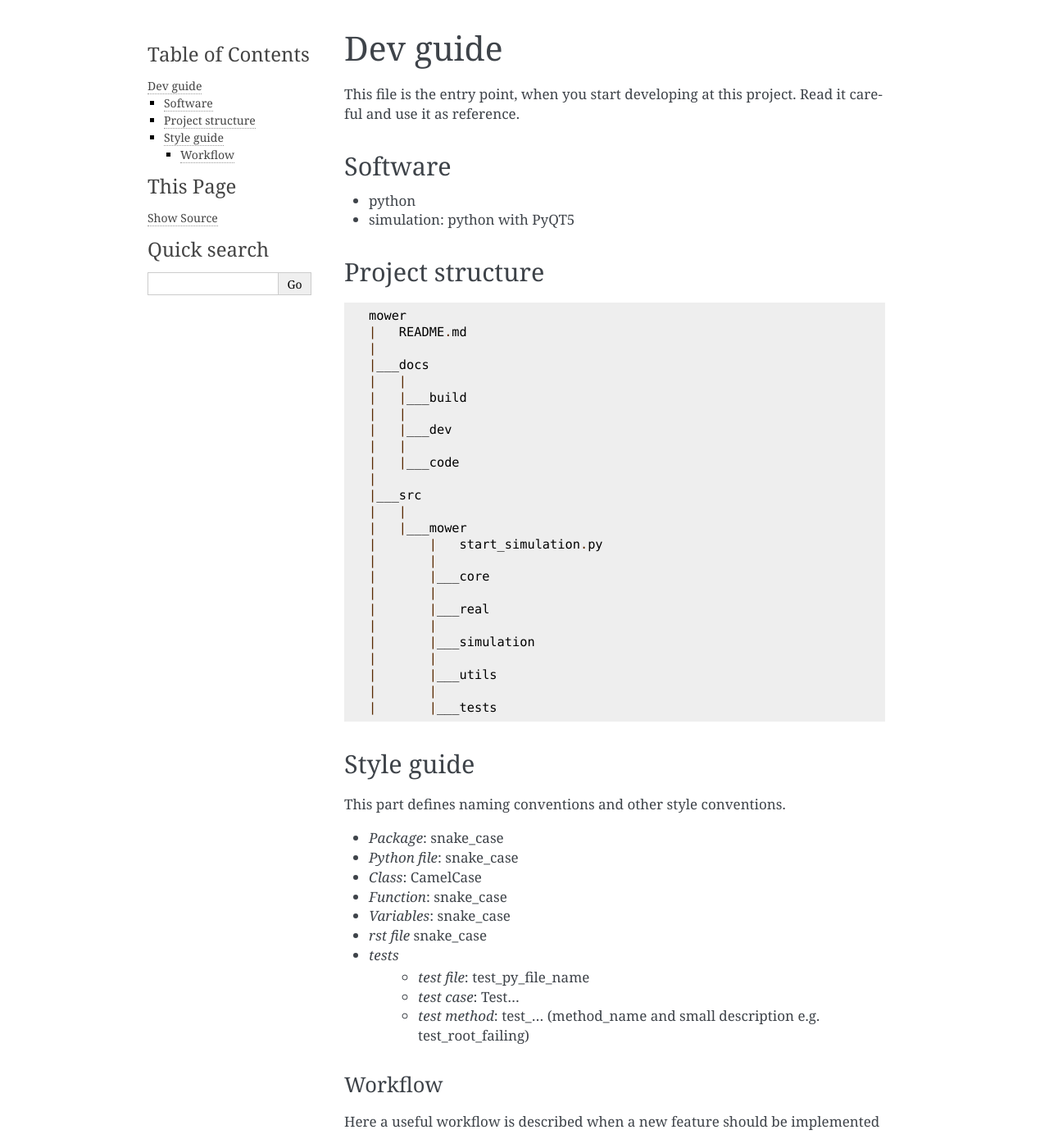
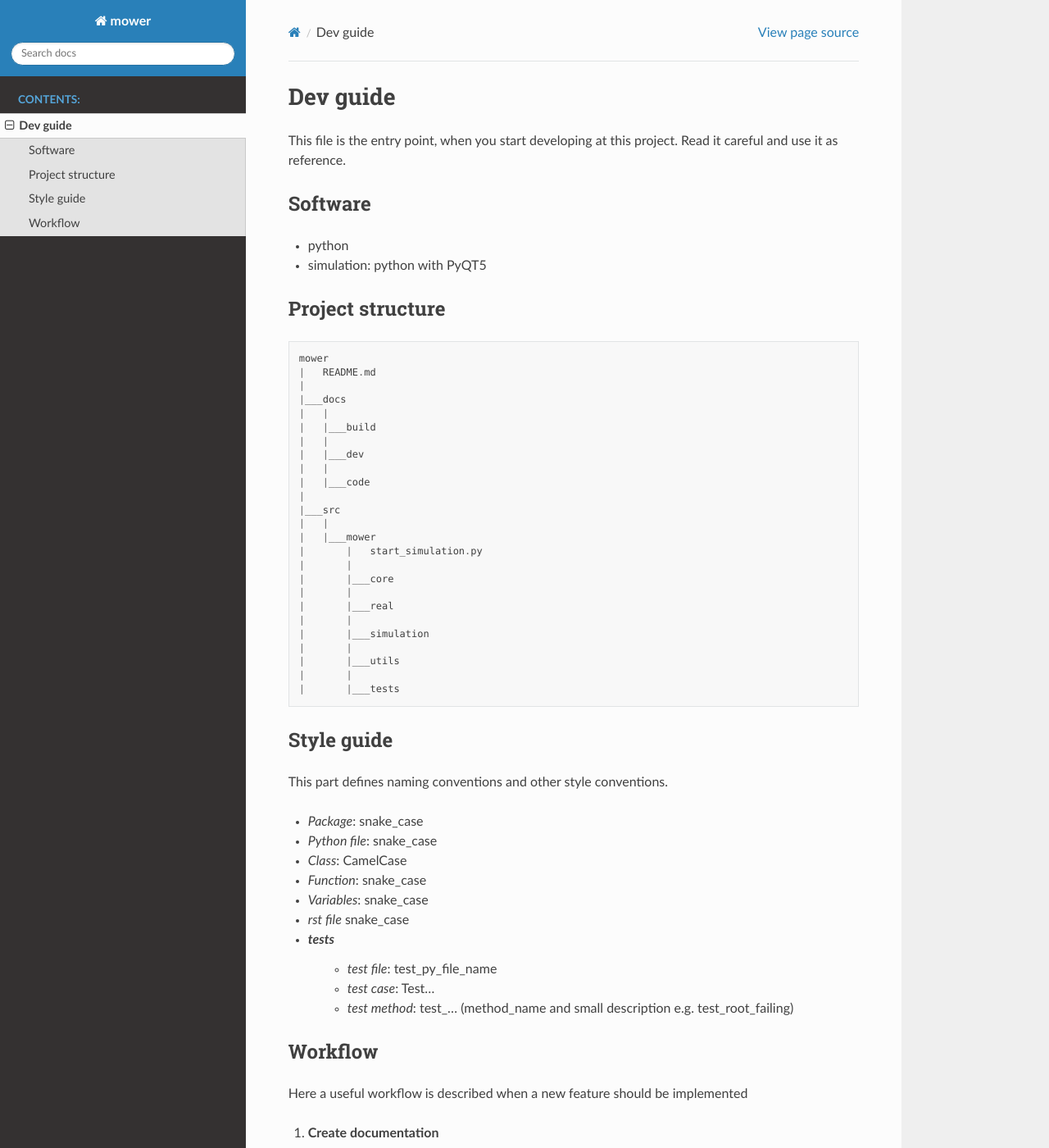
Before and after one commit to JulianSobott/mower, a Sphinx documentation site: the page built from docs/dev/index.rst, in a window 1280 px wide and 1400 px high. Shown: the whole window at 82% size. Built offline with Sphinx 7.4.7 and the Read the Docs theme 2.0.0, drawn with Linux system fonts in a browser that asks for light colours; some of the changed text lies outside the part shown.

Commit message:
Add pipenv. Minor doc changes

```diff
--- a/docs/conf.py
+++ b/docs/conf.py
@@ -12,9 +12,9 @@
 # add these directories to sys.path here. If the directory is relative to the
 # documentation root, use os.path.abspath to make it absolute, like shown here.
 #
-# import os
-# import sys
-# sys.path.insert(0, os.path.abspath('.'))
+import os
+import sys
+sys.path.insert(0, os.path.abspath('../src/'))
 
 
 # -- Project information -----------------------------------------------------
@@ -79,7 +79,7 @@ pygments_style = None
 # The theme to use for HTML and HTML Help pages.  See the documentation for
 # a list of builtin themes.
 #
-html_theme = 'alabaster'
+html_theme = 'sphinx_rtd_theme'
 
 # Theme options are theme-specific and customize the look and feel of a theme
 # further.  For a list of options available for each theme, see the
```
Also changed, not shown: docs/dev/index.rst (+8 -8 lines), 1 other file.
